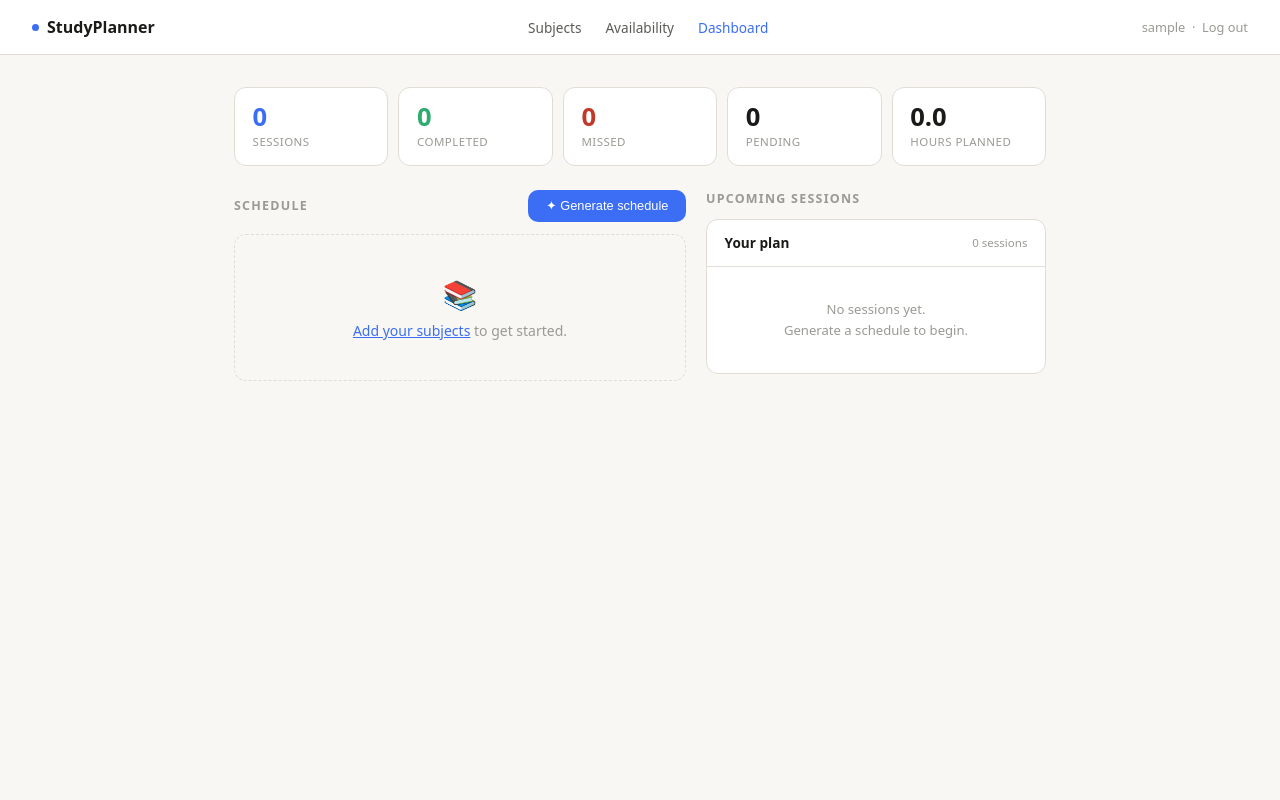
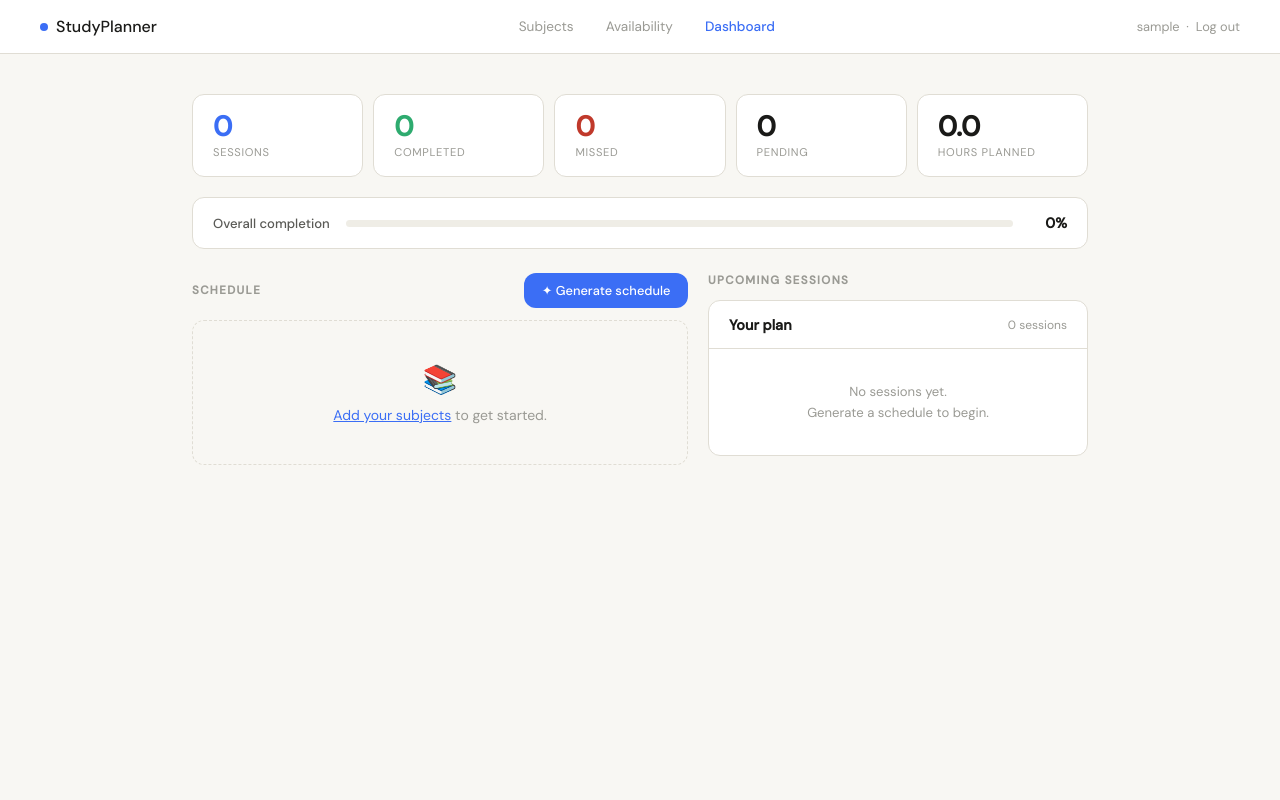
Before and after one commit to naola-26/planora, a PHP site: page /dashboard/index.php in a window 1280 px wide. Run offline with PHP 8.4, Linux system fonts and the light colour scheme; the visitor is signed in with stand-in values (Sample User, id 1); data that the repository does not hold is empty.

Commit message:
feat: UI polish — dashboard, subjects table, auth two-panel layout

```diff
--- a/public/dashboard/index.php
+++ b/public/dashboard/index.php
@@ -19,14 +19,12 @@ $successMsg = $_SESSION['schedule_success'] ?? '';
 $errorMsg   = $_SESSION['schedule_error']   ?? '';
 unset($_SESSION['schedule_success'], $_SESSION['schedule_error']);
 
-// Group sessions by date
 $byDate = [];
 foreach ($schedules as $session) {
     $byDate[$session['scheduled_date']][] = $session;
 }
 ksort($byDate);
 
-// Per-subject stats
 $subjectStats = [];
 foreach ($subjects as $sub) {
     $subjectStats[$sub['id']] = [
@@ -49,13 +47,13 @@ foreach ($schedules as $session) {
     if ($session['status'] === 'missed')    $subjectStats[$sid]['missed']++;
 }
 
-$today    = date('Y-m-d');
-$total    = (int)($stats['total']      ?? 0);
-$completed= (int)($stats['completed'] ?? 0);
-$missed   = (int)($stats['missed']    ?? 0);
-$pending  = (int)($stats['pending']   ?? 0);
-$hours    = (float)($stats['total_hours'] ?? 0);
-$rate     = $total > 0 ? round(($completed / $total) * 100) : 0;
+$today     = date('Y-m-d');
+$total     = (int)($stats['total']      ?? 0);
+$completed = (int)($stats['completed'] ?? 0);
+$missed    = (int)($stats['missed']    ?? 0);
+$pending   = (int)($stats['pending']   ?? 0);
+$hours     = (float)($stats['total_hours'] ?? 0);
+$rate      = $total > 0 ? round(($completed / $total) * 100) : 0;
 ?>
 <!DOCTYPE html>
 <html lang="en">
@@ -63,6 +61,8 @@ $rate     = $total > 0 ? round(($completed / $total) * 100) : 0;
   <meta charset="UTF-8">
   <meta name="viewport" content="width=device-width, initial-scale=1.0">
   <title>StudyPlanner — Dashboard</title>
+  <link rel="preconnect" href="https://fonts.googleapis.com">
+  <link href="https://fonts.googleapis.com/css2?family=DM+Serif+Display:ital@0;1&family=DM+Sans:wght@300;400;500&display=swap" rel="stylesheet">
   <style>
     *, *::before, *::after { box-sizing: border-box; margin: 0; padding: 0; }
 
@@ -77,204 +77,173 @@ $rate     = $total > 0 ? round(($completed / $total) * 100) : 0;
       --error: #c0392b;
       --success: #2eab6f;
       --warning: #e67e22;
-      --radius: 10px;
+      --radius: 12px;
     }
 
     body {
-      font-family: system-ui, -apple-system, sans-serif;
+      font-family: 'DM Sans', system-ui, sans-serif;
       background: var(--paper);
       color: var(--ink);
       min-height: 100vh;
       -webkit-font-smoothing: antialiased;
     }
 
-    /* NAV */
     nav {
       display: flex; align-items: center; justify-content: space-between;
-      padding: 1rem 2rem; background: white;
+      padding: 1rem 2.5rem; background: white;
       border-bottom: 1px solid var(--border);
       position: sticky; top: 0; z-index: 10;
     }
-    .nav-logo { font-size: 1rem; font-weight: 600; color: var(--ink); text-decoration: none; display: flex; align-items: center; gap: 8px; }
-    .nav-logo-dot { width: 7px; height: 7px; background: var(--accent); border-radius: 50%; }
-    .nav-links { display: flex; align-items: center; gap: 1.5rem; }
-    .nav-links a { font-size: 0.85rem; color: var(--ink-2); text-decoration: none; }
+    .nav-logo { display: flex; align-items: center; gap: 8px; font-size: 1rem; font-weight: 500; color: var(--ink); text-decoration: none; }
+    .nav-logo-dot { width: 8px; height: 8px; background: var(--accent); border-radius: 50%; }
+    .nav-links { display: flex; align-items: center; gap: 2rem; }
+    .nav-links a { font-size: 0.85rem; color: var(--ink-3); text-decoration: none; transition: color 150ms; }
     .nav-links a:hover { color: var(--ink); }
     .nav-links a.active { color: var(--accent); font-weight: 500; }
-    .nav-user { font-size: 0.8rem; color: var(--ink-3); }
+    .nav-right { font-size: 0.8rem; color: var(--ink-3); }
 
-    .container { max-width: 860px; margin: 0 auto; padding: 2rem 1.5rem; }
+    .container { max-width: 960px; margin: 0 auto; padding: 2.5rem 2rem; }
 
-    /* MESSAGES */
     .msg { font-size: 0.85rem; padding: 0.75rem 1rem; border-radius: var(--radius); margin-bottom: 1.5rem; }
     .msg-success { background: #f0faf5; border: 1px solid #a8e0c4; color: var(--success); }
     .msg-error   { background: #fdf2f2; border: 1px solid #f5c6c6; color: var(--error); }
 
-    /* STATS ROW */
+    /* STATS */
     .stats-row {
       display: grid; grid-template-columns: repeat(5, 1fr);
-      gap: 10px; margin-bottom: 1.5rem;
+      gap: 10px; margin-bottom: 1.25rem;
     }
     .stat-card {
       background: white; border: 1px solid var(--border);
-      border-radius: 12px; padding: 1rem 1.1rem;
+      border-radius: var(--radius); padding: 1.1rem 1.25rem;
     }
-    .stat-num {
-      font-size: 1.6rem; font-weight: 700;
-      color: var(--ink); line-height: 1; margin-bottom: 4px;
-    }
-    .stat-num.accent { color: var(--accent); }
-    .stat-num.success { color: var(--success); }
-    .stat-num.error { color: var(--error); }
-    .stat-label { font-size: 0.72rem; color: var(--ink-3); letter-spacing: 0.04em; text-transform: uppercase; }
+    .stat-num { font-size: 1.75rem; font-weight: 700; color: var(--ink); line-height: 1; margin-bottom: 4px; }
+    .stat-num.c-accent   { color: var(--accent); }
+    .stat-num.c-success  { color: var(--success); }
+    .stat-num.c-error    { color: var(--error); }
+    .stat-label { font-size: 0.7rem; color: var(--ink-3); letter-spacing: 0.06em; text-transform: uppercase; }
 
-    /* COMPLETION BAR */
+    /* COMPLETION */
     .completion-card {
       background: white; border: 1px solid var(--border);
-      border-radius: 12px; padding: 1.1rem 1.25rem;
+      border-radius: var(--radius); padding: 1rem 1.25rem;
+      display: flex; align-items: center; gap: 1rem;
       margin-bottom: 1.5rem;
-      display: flex; align-items: center; gap: 1.5rem;
     }
-    .completion-label { font-size: 0.82rem; font-weight: 500; color: var(--ink-2); white-space: nowrap; }
-    .bar-wrap { flex: 1; background: var(--paper-2); border-radius: 99px; height: 8px; overflow: hidden; }
-    .bar-fill { height: 100%; border-radius: 99px; background: var(--accent); transition: width 600ms ease; }
+    .completion-label { font-size: 0.82rem; color: var(--ink-2); white-space: nowrap; font-weight: 500; }
+    .bar-wrap { flex: 1; background: var(--paper-2); border-radius: 99px; height: 7px; overflow: hidden; }
+    .bar-fill { height: 100%; border-radius: 99px; transition: width 600ms ease; }
     .bar-fill.good    { background: var(--success); }
     .bar-fill.warning { background: var(--warning); }
     .bar-fill.danger  { background: var(--error); }
-    .completion-pct { font-size: 0.9rem; font-weight: 700; color: var(--ink); white-space: nowrap; min-width: 36px; text-align: right; }
+    .bar-fill.zero    { background: var(--border); }
+    .completion-pct { font-size: 0.9rem; font-weight: 700; color: var(--ink); min-width: 38px; text-align: right; }
 
-    /* TWO COL LAYOUT */
-    .two-col { display: grid; grid-template-columns: 1fr 340px; gap: 1.25rem; align-items: start; }
+    /* TWO COL */
+    .two-col { display: grid; grid-template-columns: 1fr 380px; gap: 1.25rem; align-items: start; }
 
-    /* SUBJECT CARDS */
-    .section-title {
-      font-size: 0.78rem; font-weight: 600; letter-spacing: 0.1em;
-      text-transform: uppercase; color: var(--ink-3);
-      margin-bottom: 0.75rem;
-    }
+    /* SECTION TITLE */
+    .section-title { font-size: 0.72rem; font-weight: 600; letter-spacing: 0.12em; text-transform: uppercase; color: var(--ink-3); margin-bottom: 0.75rem; }
 
+    /* SUBJECT PROGRESS */
     .subject-progress-list { display: flex; flex-direction: column; gap: 8px; margin-bottom: 1.5rem; }
 
-    .subject-progress-card {
+    .sp-card {
       background: white; border: 1px solid var(--border);
-      border-radius: 12px; padding: 1rem 1.25rem;
+      border-radius: var(--radius); padding: 1rem 1.25rem;
     }
-
-    .sp-top {
-      display: flex; align-items: center; gap: 10px;
-      margin-bottom: 0.75rem;
-    }
+    .sp-top { display: flex; align-items: center; gap: 10px; margin-bottom: 0.6rem; }
     .sp-dot { width: 9px; height: 9px; border-radius: 50%; flex-shrink: 0; }
-    .sp-name { font-size: 0.9rem; font-weight: 500; color: var(--ink); flex: 1; }
-
-    .sp-countdown {
-      font-size: 0.72rem; font-weight: 600;
-      padding: 2px 8px; border-radius: 99px;
-      white-space: nowrap;
-    }
+    .sp-name { font-size: 0.9rem; font-weight: 500; color: var(--ink); flex: 1; min-width: 0; }
+    .sp-countdown { font-size: 0.72rem; font-weight: 600; padding: 2px 8px; border-radius: 99px; white-space: nowrap; flex-shrink: 0; }
     .sp-countdown.urgent  { background: #fdf2f2; color: var(--error); }
     .sp-countdown.soon    { background: #fef9ec; color: var(--warning); }
     .sp-countdown.relaxed { background: var(--paper-2); color: var(--ink-3); }
 
-    .sp-bar-wrap { background: var(--paper-2); border-radius: 99px; height: 5px; overflow: hidden; margin-bottom: 0.6rem; }
+    .sp-bar-wrap { background: var(--paper-2); border-radius: 99px; height: 4px; overflow: hidden; margin-bottom: 0.6rem; }
     .sp-bar-fill { height: 100%; border-radius: 99px; transition: width 600ms ease; }
 
-    .sp-meta {
-      display: flex; gap: 1rem;
-      font-size: 0.72rem; color: var(--ink-3);
-    }
-    .sp-meta span { display: flex; align-items: center; gap: 3px; }
+    .sp-meta { display: flex; gap: 1rem; font-size: 0.72rem; color: var(--ink-3); }
 
-    /* GENERATE BTN */
-    .generate-bar {
-      display: flex; align-items: center; justify-content: space-between;
-      margin-bottom: 0.75rem;
-    }
+    /* GENERATE */
+    .generate-bar { display: flex; align-items: center; justify-content: space-between; margin-bottom: 0.75rem; }
     .btn-generate {
       display: inline-flex; align-items: center; gap: 6px;
       background: var(--accent); color: white;
       font-size: 0.8rem; font-weight: 500;
       padding: 0.55rem 1.1rem; border-radius: var(--radius);
-      border: none; cursor: pointer; transition: opacity 150ms;
+      border: none; cursor: pointer; font-family: 'DM Sans', system-ui, sans-serif;
+      transition: opacity 150ms;
     }
     .btn-generate:hover { opacity: 0.88; }
 
-    /* SCHEDULE SIDEBAR */
+    /* EMPTY */
+    .empty { text-align: center; padding: 2.5rem 1rem; color: var(--ink-3); font-size: 0.875rem; border: 1.5px dashed var(--border); border-radius: var(--radius); }
+    .empty-icon { font-size: 1.75rem; margin-bottom: 0.5rem; }
+
+    /* SCHEDULE PANEL */
     .schedule-panel {
       background: white; border: 1px solid var(--border);
-      border-radius: 12px; overflow: hidden;
+      border-radius: var(--radius); overflow: hidden;
       position: sticky; top: 80px;
     }
-    .schedule-panel-header {
-      padding: 0.85rem 1.1rem;
+    .panel-header {
+      padding: 0.9rem 1.25rem;
       border-bottom: 1px solid var(--border);
       display: flex; align-items: center; justify-content: space-between;
     }
-    .schedule-panel-title { font-size: 0.85rem; font-weight: 600; color: var(--ink); }
-    .schedule-panel-body { max-height: 520px; overflow-y: auto; }
-
-    /* EMPTY */
-    .empty {
-      text-align: center; padding: 2.5rem 1rem;
-      color: var(--ink-3); font-size: 0.875rem;
-      border: 1.5px dashed var(--border); border-radius: 12px;
-    }
-    .empty-icon { font-size: 1.75rem; margin-bottom: 0.5rem; }
+    .panel-title { font-size: 0.9rem; font-weight: 600; color: var(--ink); }
+    .panel-count { font-size: 0.75rem; color: var(--ink-3); }
+    .panel-body { max-height: 560px; overflow-y: auto; }
 
     /* DATE GROUP */
-    .date-group { padding: 0.75rem 1.1rem; border-bottom: 1px solid var(--paper-2); }
+    .date-group { padding: 0.85rem 1.25rem; border-bottom: 1px solid var(--paper-2); }
     .date-group:last-child { border-bottom: none; }
 
-    .date-heading {
-      font-size: 0.68rem; font-weight: 600; letter-spacing: 0.08em;
+    .date-label {
+      font-size: 0.68rem; font-weight: 600; letter-spacing: 0.1em;
       text-transform: uppercase; color: var(--ink-3);
-      margin-bottom: 6px; display: flex; align-items: center; gap: 6px;
+      margin-bottom: 8px; display: flex; align-items: center; gap: 6px;
     }
-    .date-heading.is-today { color: var(--accent); }
-    .today-pill {
-      font-size: 0.6rem; background: var(--accent); color: white;
-      padding: 1px 6px; border-radius: 99px; font-weight: 600;
-    }
+    .date-label.today { color: var(--accent); }
+    .today-pill { font-size: 0.6rem; background: var(--accent); color: white; padding: 1px 6px; border-radius: 99px; }
 
     /* SESSION ROW */
     .session-row {
-      display: flex; align-items: center; gap: 8px;
-      padding: 6px 0; border-bottom: 1px solid var(--paper-2);
+      display: grid;
+      grid-template-columns: 3px 1fr auto auto;
+      gap: 10px;
+      align-items: start;
+      padding: 8px 0;
+      border-bottom: 1px solid var(--paper-2);
     }
     .session-row:last-child { border-bottom: none; }
     .session-row.completed { opacity: 0.5; }
-    .session-row.missed { opacity: 0.6; }
+    .session-row.missed { opacity: 0.65; }
 
-    .session-bar { width: 3px; height: 28px; border-radius: 99px; flex-shrink: 0; }
-    .session-info { flex: 1; min-width: 0; }
-    .session-name { font-size: 0.8rem; font-weight: 500; color: var(--ink); white-space: nowrap; overflow: hidden; text-overflow: ellipsis; }
-    .session-note { font-size: 0.7rem; color: var(--ink-3); white-space: nowrap; overflow: hidden; text-overflow: ellipsis; }
-    .session-dur  { font-size: 0.72rem; color: var(--ink-3); white-space: nowrap; flex-shrink: 0; }
+    .session-bar { width: 3px; border-radius: 99px; min-height: 28px; align-self: stretch; }
+    .session-info { min-width: 0; }
+    .session-name { font-size: 0.82rem; font-weight: 500; color: var(--ink); line-height: 1.3; margin-bottom: 2px; }
+    .session-note { font-size: 0.72rem; color: var(--ink-3); line-height: 1.4; }
+    .session-dur  { font-size: 0.75rem; color: var(--ink-3); white-space: nowrap; padding-top: 2px; }
 
-    .session-actions { display: flex; gap: 4px; flex-shrink: 0; }
+    .session-actions { display: flex; gap: 4px; align-items: center; padding-top: 1px; }
     .btn-s {
-      font-size: 0.65rem; font-weight: 600;
-      padding: 3px 7px; border-radius: 99px;
-      border: 1px solid var(--border); background: white;
-      cursor: pointer; color: var(--ink-2); transition: all 120ms;
+      font-size: 0.65rem; font-weight: 600; padding: 3px 7px;
+      border-radius: 99px; border: 1px solid var(--border);
+      background: white; cursor: pointer; color: var(--ink-2);
+      transition: all 120ms; font-family: 'DM Sans', system-ui, sans-serif;
     }
-    .btn-s.done:hover   { background: #f0faf5; border-color: #a8e0c4; color: var(--success); }
-    .btn-s.miss:hover   { background: #fdf2f2; border-color: #f5c6c6; color: var(--error); }
+    .btn-s.done:hover  { background: #f0faf5; border-color: #a8e0c4; color: var(--success); }
+    .btn-s.miss:hover  { background: #fdf2f2; border-color: #f5c6c6; color: var(--error); }
 
-    .status-pill {
-      font-size: 0.65rem; font-weight: 600;
-      padding: 2px 7px; border-radius: 99px; flex-shrink: 0;
-    }
+    .status-pill { font-size: 0.65rem; font-weight: 600; padding: 2px 7px; border-radius: 99px; white-space: nowrap; }
     .pill-completed { background: #f0faf5; color: var(--success); }
     .pill-missed    { background: #fdf2f2; color: var(--error); }
 
-    /* EMPTY SCHEDULE */
-    .empty-schedule {
-      padding: 2rem 1rem; text-align: center;
-      font-size: 0.82rem; color: var(--ink-3); line-height: 1.6;
-    }
+    .empty-schedule { padding: 2rem 1rem; text-align: center; font-size: 0.82rem; color: var(--ink-3); line-height: 1.6; }
 
-    @media (max-width: 680px) {
+    @media (max-width: 720px) {
       .two-col { grid-template-columns: 1fr; }
       .stats-row { grid-template-columns: repeat(3, 1fr); }
       .schedule-panel { position: static; }
@@ -293,7 +262,7 @@ $rate     = $total > 0 ? round(($completed / $total) * 100) : 0;
     <a href="/availability/">Availability</a>
     <a href="/dashboard/" class="active">Dashboard</a>
   </div>
-  <span class="nav-user">
+  <span class="nav-right">
     <?= htmlspecialchars($user['name']) ?> &nbsp;·&nbsp;
     <a href="/auth/?action=logout" style="color:var(--ink-3);text-decoration:none;">Log out</a>
   </span>
@@ -308,18 +277,18 @@ $rate     = $total > 0 ? round(($completed / $total) * 100) : 0;
     <div class="msg msg-error">⚠ <?= htmlspecialchars($errorMsg) ?></div>
   <?php endif; ?>
 
-  <!-- STATS ROW -->
+  <!-- STATS -->
   <div class="stats-row">
     <div class="stat-card">
-      <p class="stat-num accent"><?= $total ?></p>
+      <p class="stat-num c-accent"><?= $total ?></p>
       <p class="stat-label">Sessions</p>
     </div>
     <div class="stat-card">
-      <p class="stat-num success"><?= $completed ?></p>
+      <p class="stat-num c-success"><?= $completed ?></p>
       <p class="stat-label">Completed</p>
     </div>
     <div class="stat-card">
-      <p class="stat-num error"><?= $missed ?></p>
+      <p class="stat-num c-error"><?= $missed ?></p>
       <p class="stat-label">Missed</p>
     </div>
     <div class="stat-card">
@@ -333,8 +302,8 @@ $rate     = $total > 0 ? round(($completed / $total) * 100) : 0;
   </div>
 
   <!-- COMPLETION BAR -->
-  <?php if ($total > 0):
-    $barClass = $rate >= 70 ? 'good' : ($rate >= 40 ? 'warning' : 'danger');
+  <?php
+    $barClass = $total === 0 ? 'zero' : ($rate >= 70 ? 'good' : ($rate >= 40 ? 'warning' : 'danger'));
   ?>
   <div class="completion-card">
     <span class="completion-label">Overall completion</span>
@@ -343,37 +312,29 @@ $rate     = $total > 0 ? round(($completed / $total) * 100) : 0;
     </div>
     <span class="completion-pct"><?= $rate ?>%</span>
   </div>
-  <?php endif; ?>
 
   <div class="two-col">
 
-    <!-- LEFT: SUBJECT PROGRESS + GENERATE -->
+    <!-- LEFT -->
     <div>
 
-      <!-- SUBJECT PROGRESS -->
       <?php if (!empty($subjectStats)): ?>
         <p class="section-title">Subject progress</p>
         <div class="subject-progress-list">
           <?php foreach ($subjectStats as $sid => $ss):
-            $daysLeft  = (int) ceil((strtotime($ss['exam_date']) - time()) / 86400);
-            $spRate    = $ss['total'] > 0
-              ? round(($ss['completed'] / $ss['total']) * 100)
-              : 0;
-            $urgency   = $daysLeft <= 3 ? 'urgent' : ($daysLeft <= 7 ? 'soon' : 'relaxed');
-            $countdownLabel = $daysLeft <= 0
-              ? 'Exam passed'
-              : ($daysLeft === 1 ? 'Tomorrow!' : "$daysLeft days left");
+            $daysLeft = (int) ceil((strtotime($ss['exam_date']) - time()) / 86400);
+            $spRate   = $ss['total'] > 0 ? round(($ss['completed'] / $ss['total']) * 100) : 0;
+            $urgency  = $daysLeft <= 3 ? 'urgent' : ($daysLeft <= 7 ? 'soon' : 'relaxed');
+            $cdLabel  = $daysLeft <= 0 ? 'Exam passed' : ($daysLeft === 1 ? 'Tomorrow!' : "{$daysLeft} days left");
           ?>
-            <div class="subject-progress-card">
+            <div class="sp-card">
               <div class="sp-top">
                 <div class="sp-dot" style="background:<?= htmlspecialchars($ss['color']) ?>"></div>
                 <span class="sp-name"><?= htmlspecialchars($ss['name']) ?></span>
-                <span class="sp-countdown <?= $urgency ?>"><?= $countdownLabel ?></span>
+                <span class="sp-countdown <?= $urgency ?>"><?= $cdLabel ?></span>
               </div>
               <div class="sp-bar-wrap">
-                <div class="sp-bar-fill"
-                     style="width:<?= $spRate ?>%;background:<?= htmlspecialchars($ss['color']) ?>">
-                </div>
+                <div class="sp-bar-fill" style="width:<?= $spRate ?>%;background:<?= htmlspecialchars($ss['color']) ?>"></div>
               </div>
               <div class="sp-meta">
                 <span>✓ <?= $ss['completed'] ?> done</span>
@@ -386,7 +347,6 @@ $rate     = $total > 0 ? round(($completed / $total) * 100) : 0;
         </div>
       <?php endif; ?>
 
-      <!-- GENERATE -->
       <div class="generate-bar">
         <p class="section-title" style="margin:0">Schedule</p>
         <form method="POST" action="/schedule/generate.php">
@@ -409,7 +369,7 @@ $rate     = $total > 0 ? round(($completed / $total) * 100) : 0;
       <?php elseif (empty($schedules)): ?>
         <div class="empty">
           <div class="empty-icon">🗓</div>
-          <p>Hit <strong>Generate schedule</strong> and let the AI build your plan.</p>
+          <p>Hit <strong>Generate schedule</strong> to build your plan.</p>
         </div>
       <?php endif; ?>
 
@@ -419,54 +379,49 @@ $rate     = $total > 0 ? round(($completed / $total) * 100) : 0;
     <div>
       <p class="section-title">Upcoming sessions</p>
       <div class="schedule-panel">
-        <div class="schedule-panel-header">
-          <span class="schedule-panel-title">Your plan</span>
-          <span style="font-size:0.72rem;color:var(--ink-3)"><?= count($schedules) ?> sessions</span>
+        <div class="panel-header">
+          <span class="panel-title">Your plan</span>
+          <span class="panel-count"><?= count($schedules) ?> sessions</span>
         </div>
-        <div class="schedule-panel-body">
+        <div class="panel-body">
           <?php if (empty($schedules)): ?>
             <div class="empty-schedule">No sessions yet.<br>Generate a schedule to begin.</div>
           <?php else: ?>
             <?php foreach ($byDate as $date => $sessions):
               $isToday = $date === $today;
-              $isPast  = $date < $today;
               $label   = $isToday ? 'Today' : date('D, M j', strtotime($date));
             ?>
               <div class="date-group">
-                <div class="date-heading <?= $isToday ? 'is-today' : '' ?>">
+                <div class="date-label <?= $isToday ? 'today' : '' ?>">
                   <?= $label ?>
-                  <?php if ($isToday): ?>
-                    <span class="today-pill">Today</span>
-                  <?php endif; ?>
+                  <?php if ($isToday): ?><span class="today-pill">Today</span><?php endif; ?>
                 </div>
-
-                <?php foreach ($sessions as $session): ?>
-                  <div class="session-row <?= $session['status'] !== 'pending' ? $session['status'] : '' ?>">
-                    <div class="session-bar" style="background:<?= htmlspecialchars($session['color']) ?>"></div>
+                <?php foreach ($sessions as $s): ?>
+                  <div class="session-row <?= $s['status'] !== 'pending' ? $s['status'] : '' ?>">
+                    <div class="session-bar" style="background:<?= htmlspecialchars($s['color']) ?>"></div>
                     <div class="session-info">
-                      <p class="session-name"><?= htmlspecialchars($session['subject_name']) ?></p>
-                      <?php if ($session['note']): ?>
-                        <p class="session-note"><?= htmlspecialchars($session['note']) ?></p>
+                      <p class="session-name"><?= htmlspecialchars($s['subject_name']) ?></p>
+                      <?php if ($s['note']): ?>
+                        <p class="session-note"><?= htmlspecialchars($s['note']) ?></p>
                       <?php endif; ?>
                     </div>
-                    <span class="session-dur"><?= $session['duration_hours'] ?>h</span>
-
-                    <?php if ($session['status'] === 'pending'): ?>
+                    <span class="session-dur"><?= $s['duration_hours'] ?>h</span>
+                    <?php if ($s['status'] === 'pending'): ?>
                       <div class="session-actions">
                         <form method="POST" action="/schedule/status.php" style="margin:0">
-                          <input type="hidden" name="id" value="<?= $session['id'] ?>">
+                          <input type="hidden" name="id" value="<?= $s['id'] ?>">
                           <input type="hidden" name="status" value="completed">
                           <button type="submit" class="btn-s done">✓</button>
                         </form>
                         <form method="POST" action="/schedule/status.php" style="margin:0">
-                          <input type="hidden" name="id" value="<?= $session['id'] ?>">
+                          <input type="hidden" name="id" value="<?= $s['id'] ?>">
                           <input type="hidden" name="status" value="missed">
                           <button type="submit" class="btn-s miss">✕</button>
                         </form>
                       </div>
                     <?php else: ?>
-                      <span class="status-pill pill-<?= $session['status'] ?>">
-                        <?= ucfirst($session['status']) ?>
+                      <span class="status-pill pill-<?= $s['status'] ?>">
+                        <?= ucfirst($s['status']) ?>
                       </span>
                     <?php endif; ?>
                   </div>
```
